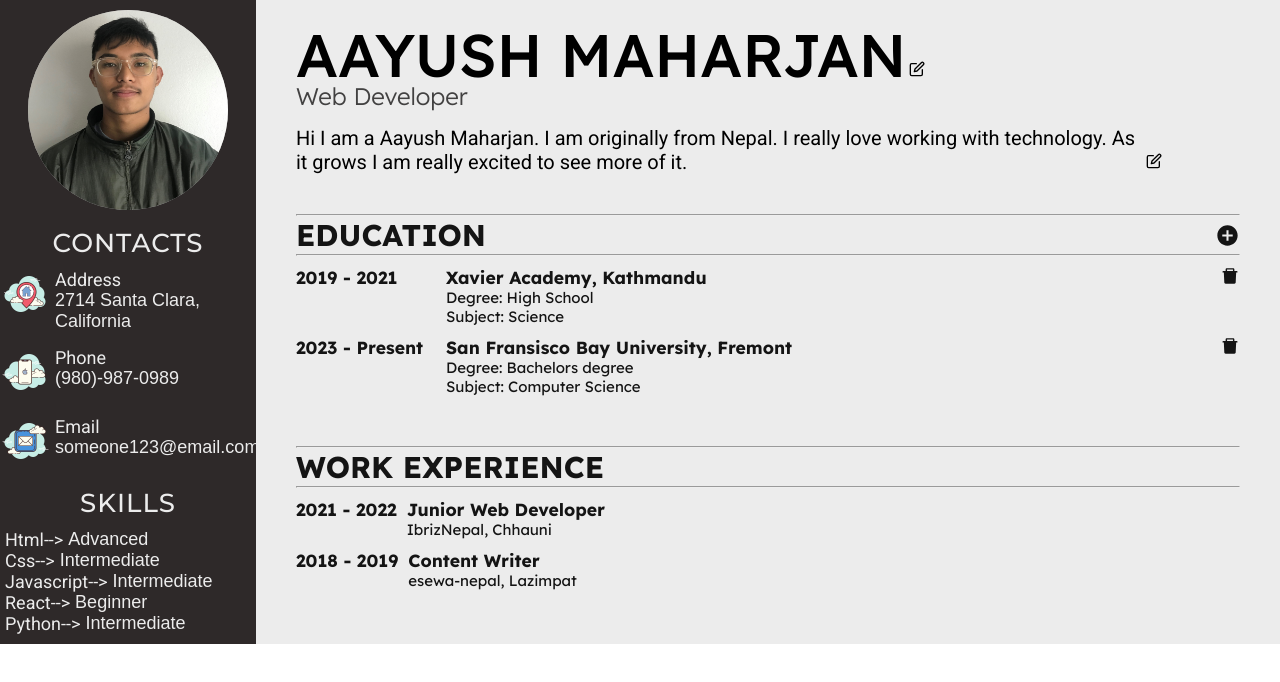
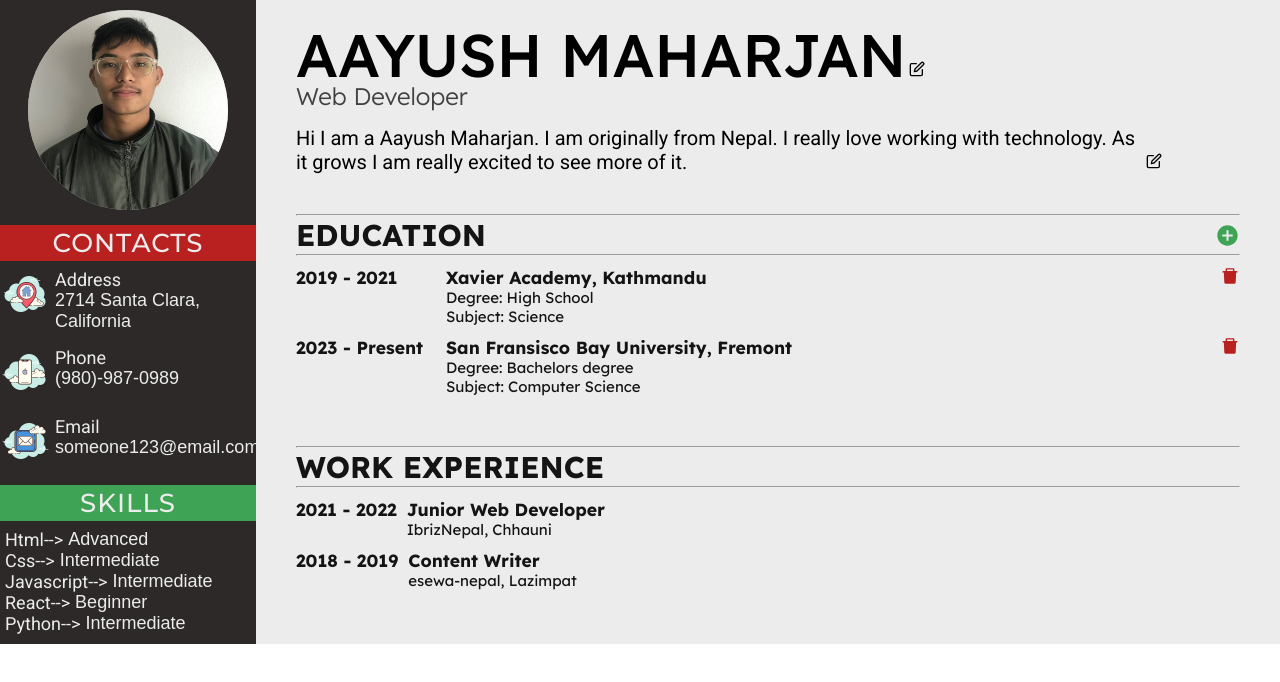
Before and after one commit to Aayush99910/Cv-Generator, a React (Vite) app: page / in a window 1280 px wide. Shown: the top 682 px of the page. Built offline with nearby package versions, Linux system fonts and the light colour scheme; a web font is replaced by a local one.

Commit message:
adding color variables

```diff
--- a/src/index.css
+++ b/src/index.css
@@ -13,6 +13,8 @@ root color
     --medium-device-right-container-width: 70%;
     --small-device-left-container-width: 40%;
     --small-device-right-container-width: 60%;
+    --red-color: #B92020;
+    --green-color: #3EA354;
 }
 
 * {
```
